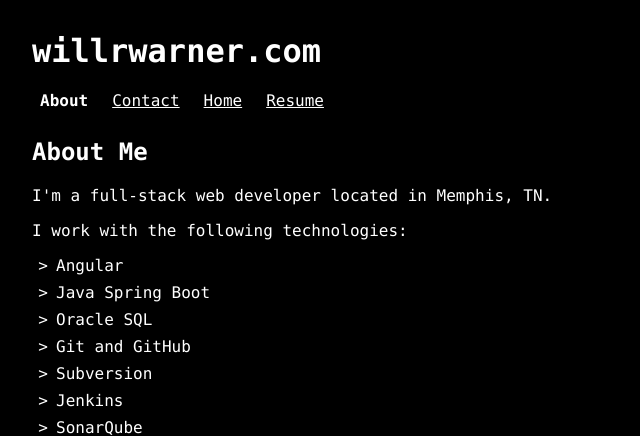
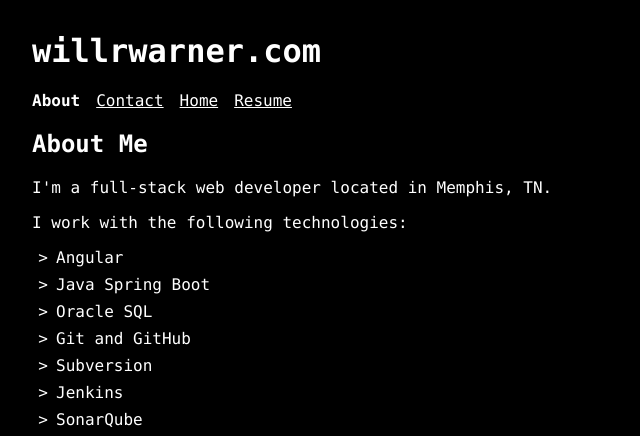
Before and after one commit to cofad/portfolio, a PHP site: page /about.html in a window 1280 px wide. Shown: the top 436 px of the page, without its empty margins (0-640 px from the left). Run offline with PHP 8.4, Linux system fonts and the light colour scheme.

Commit message:
feat: adjust nav link padding and margin

```diff
--- a/style.css
+++ b/style.css
@@ -50,6 +50,8 @@ li {
 
 .nav-link {
   list-style: none;
+  margin-bottom: 0;
+  padding-left: 0;
 }
 
 .nav-link-active {
```
